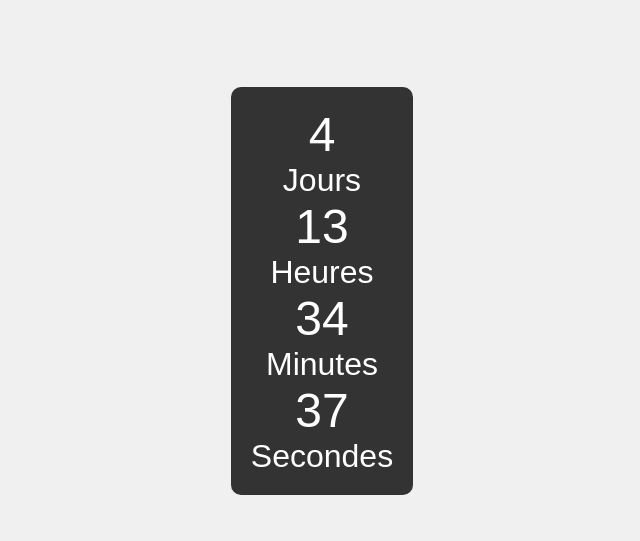
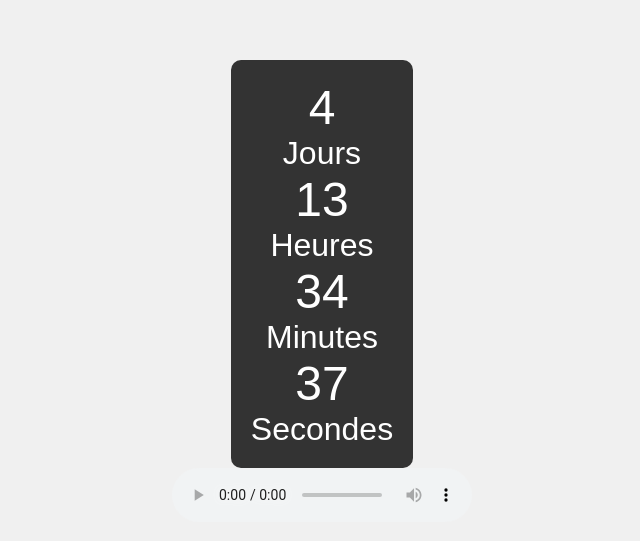
Before and after one commit to busdisplayer/countdown, a plain HTML site: page index.html in a window 1280 px wide. Shown: the part 109-650 px from the top of the page, without its empty margins (318-958 px from the left). Drawn offline with Linux system fonts and the light colour scheme.

Commit message:
Update index.html

```diff
--- a/index.html
+++ b/index.html
@@ -98,6 +98,10 @@
             }
         }, 1000);
     </script>
+      <audio controls>
+        <source src="https://raw.githubusercontent.com/busdisplayer/countdown/main/epic-uplifting-movie-trailer-1-minute-edit-198592.mp3" type="audio/mpeg">
+        Votre navigateur ne prend pas en charge l'élément audio.
+    </audio>
 
 </body>
 </html>
```
